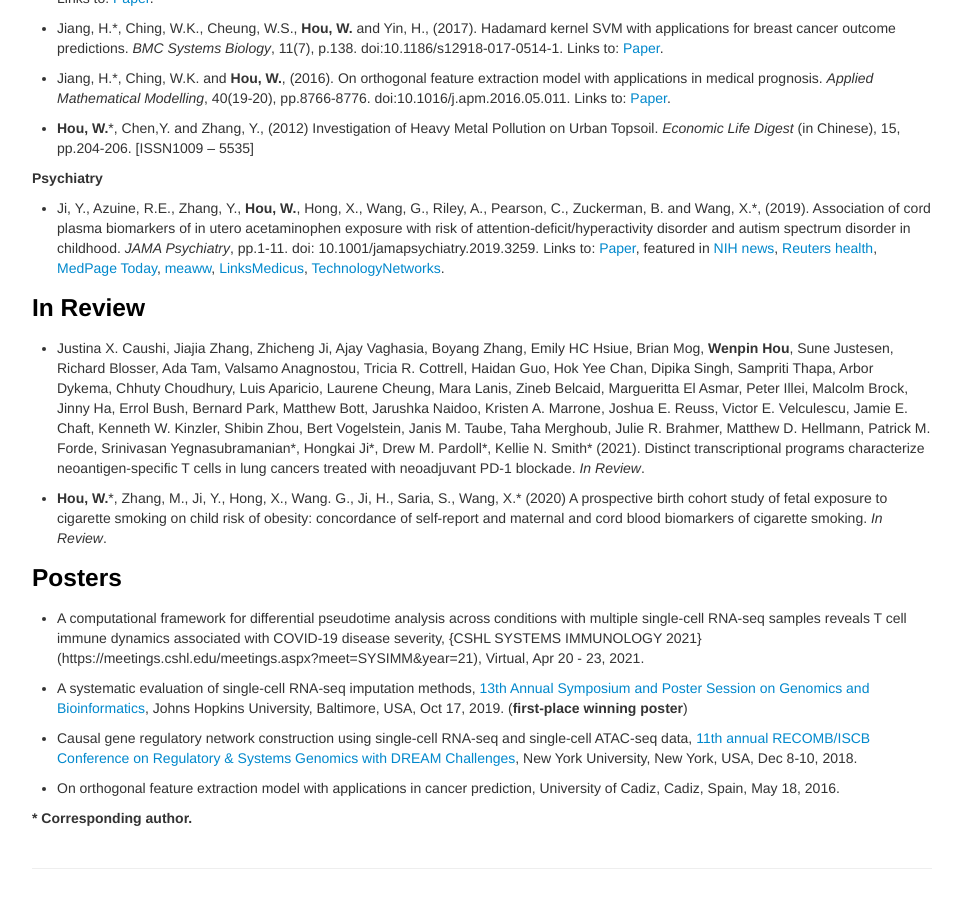
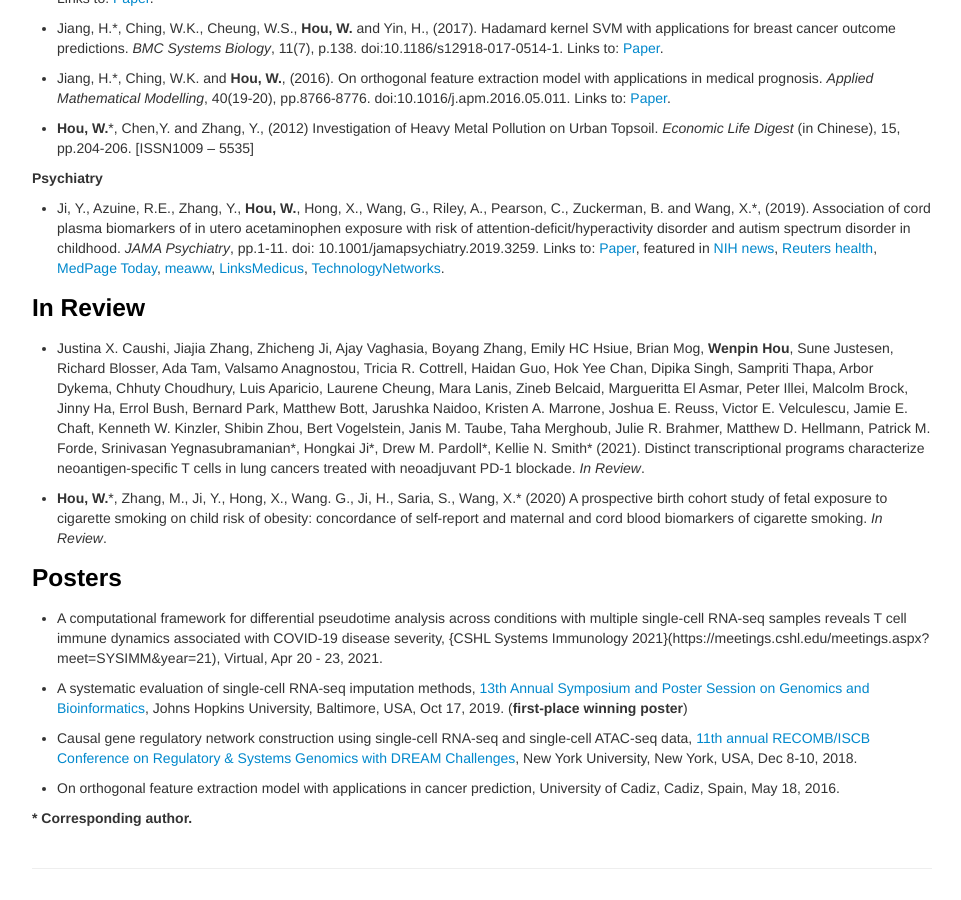
Before and after one commit to Winnie09/Wenpin_Hou, a Jekyll site: the page built from pages/publications.md, in a window 1280 px wide and 900 px high, scrolled down 774 px. Shown: the whole window, without its empty margins (158-1119 px from the left). Built offline with Jekyll 4.4.1, drawn with Linux system fonts in a browser that asks for light colours.

Commit message:
modify conference name

```diff
--- a/pages/publications.md
+++ b/pages/publications.md
@@ -47,7 +47,7 @@ For a complete list of publications, see also [Google Scholar](https://scholar.g
 
 ### Posters
 
-- A computational framework for differential pseudotime analysis across conditions with multiple single-cell RNA-seq samples reveals T cell immune dynamics associated with COVID-19 disease severity, {CSHL SYSTEMS IMMUNOLOGY 2021}(https://meetings.cshl.edu/meetings.aspx?meet=SYSIMM&year=21), Virtual, Apr 20 - 23, 2021.
+- A computational framework for differential pseudotime analysis across conditions with multiple single-cell RNA-seq samples reveals T cell immune dynamics associated with COVID-19 disease severity, {CSHL Systems Immunology 2021}(https://meetings.cshl.edu/meetings.aspx?meet=SYSIMM&year=21), Virtual, Apr 20 - 23, 2021.
 
 - A systematic evaluation of single-cell RNA-seq imputation methods, [13th Annual Symposium and Poster Session on Genomics and Bioinformatics](http://genomics.jhu.edu/symposium.html), Johns Hopkins University, Baltimore, USA, Oct 17, 2019. (**first-place winning poster**)
 
```
